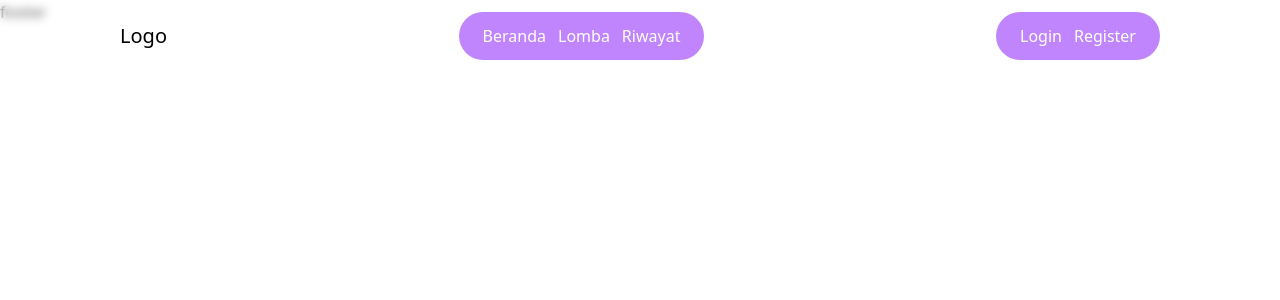
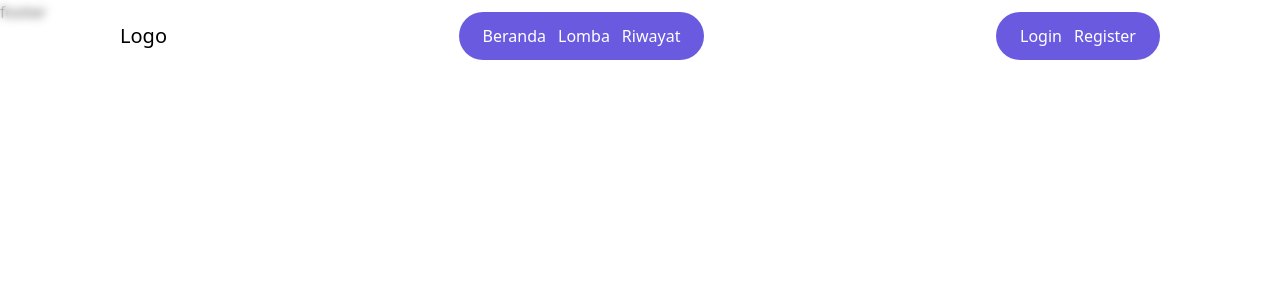
Before and after one commit to aryadira/competiverse, a React (Vite) app: page / in a window 1280 px wide. Shown: the top 300 px of the page. Built offline with nearby package versions, Linux system fonts and the light colour scheme.

Commit message:
navbar edit

```diff
--- a/src/components/Navbar.jsx
+++ b/src/components/Navbar.jsx
@@ -16,7 +16,11 @@ const headerStyle = {
   },
   ul: {
     layout: "flex items-center gap-3 capitalize",
-    bground: "bg-purple-400 py-3 px-6 rounded-full text-white",
+    bground: "bg-[#6A5AE0] py-3 px-6 rounded-full text-white",
+  },
+  li: {
+    hover: "py-2 px-3 bg-slate-100",
+    focus: "py-2 px-3 bg-white",
   },
 };
 
```
